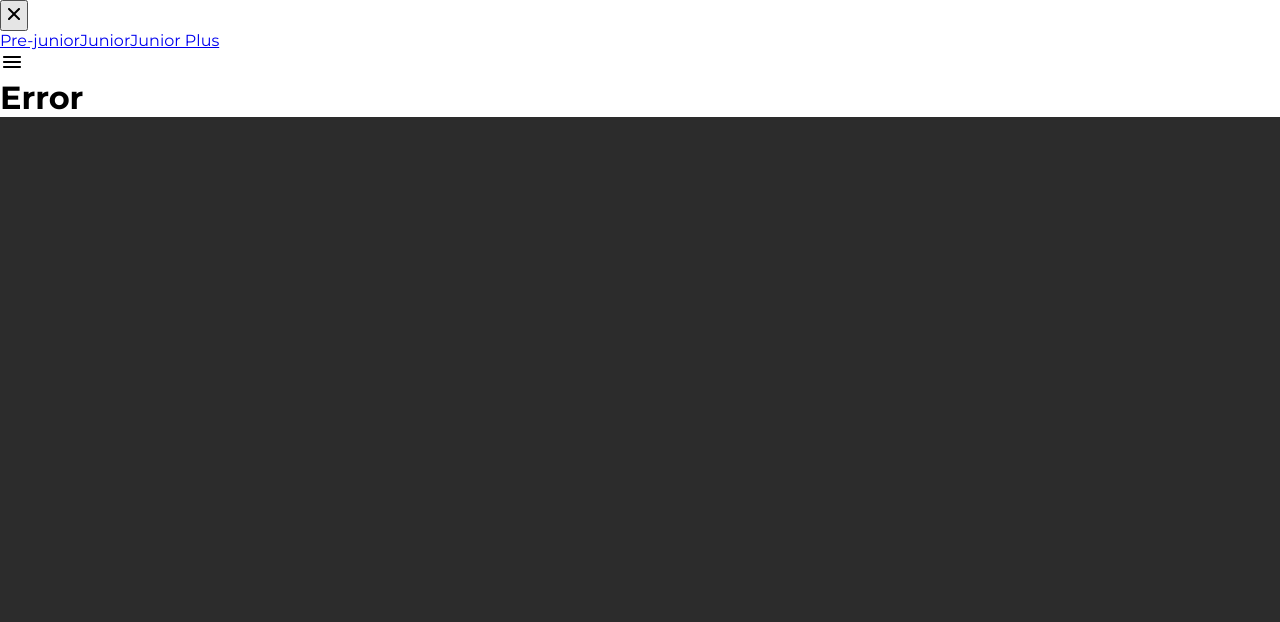
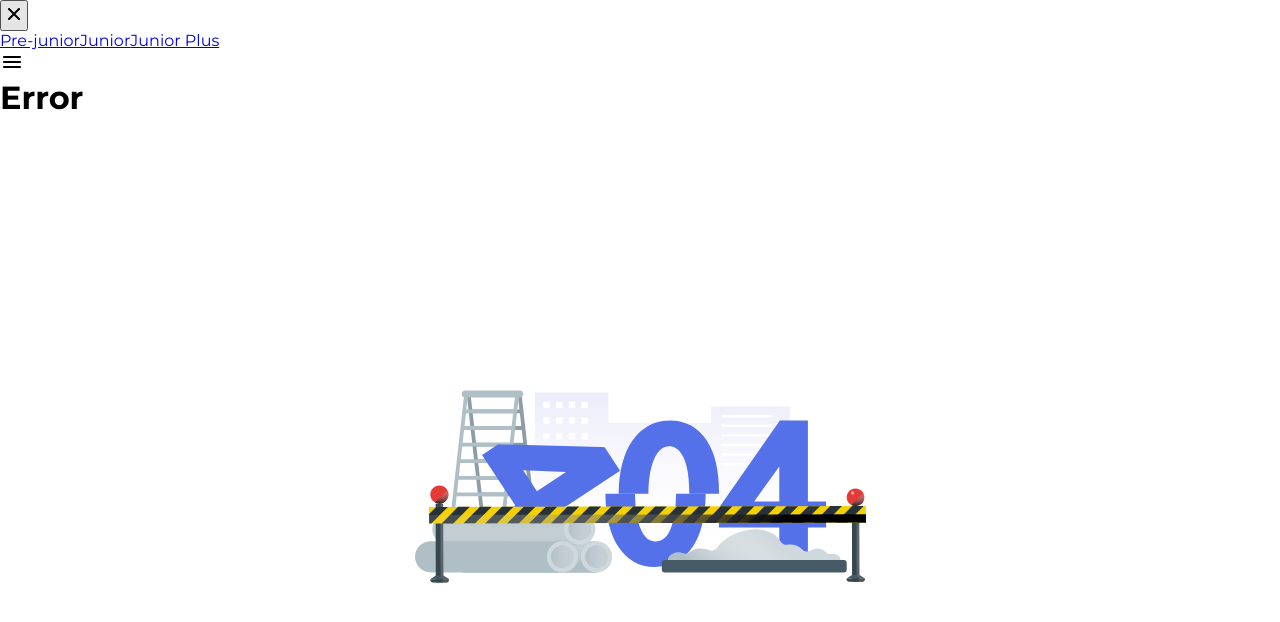
Before and after one commit to IJTINK7/hws-from-ignat, a React (Create React App) app: page / in a window 1280 px wide. Shown: the top 622 px of the page. Built offline with nearby package versions, Linux system fonts and the light colour scheme.

Commit message:
Adding Routes for all pages

```diff
--- a/src/s2-homeworks/hw05/Pages.tsx
+++ b/src/s2-homeworks/hw05/Pages.tsx
@@ -18,15 +18,15 @@ function Pages() {
             <Routes>
                 {/*роутинг будут писать студенты*/}
                 {/*в начале мы попадаем на страницу '/' и переходим сразу на страницу /pre-junior*/}
-                {/*<Route ...*/}
+                {/*<Route path={"/"} element={<Navigate to={'/pre-junior'}/>}/>*/}
 
                 {/*роуты для /pre-junior, /junior, /junior-plus*/}
-                {/*<Route ...*/}
-                {/*<Route ...*/}
-                {/*<Route ...*/}
+                <Route path={"/pre-junior"} element={<PreJunior/>}/>
+                <Route path={"/junior"} element={<Junior/>}/>
+                <Route path={"/junior-plus"} element={<JuniorPlus/>}/>
 
                 {/*роут для несуществующей страницы должен отрисовать <Error404 />*/}
-                {/*<Route ...*/}
+                <Route path={"/*"} element={<Error404/>}/>
             </Routes>
         </div>
     )
```
